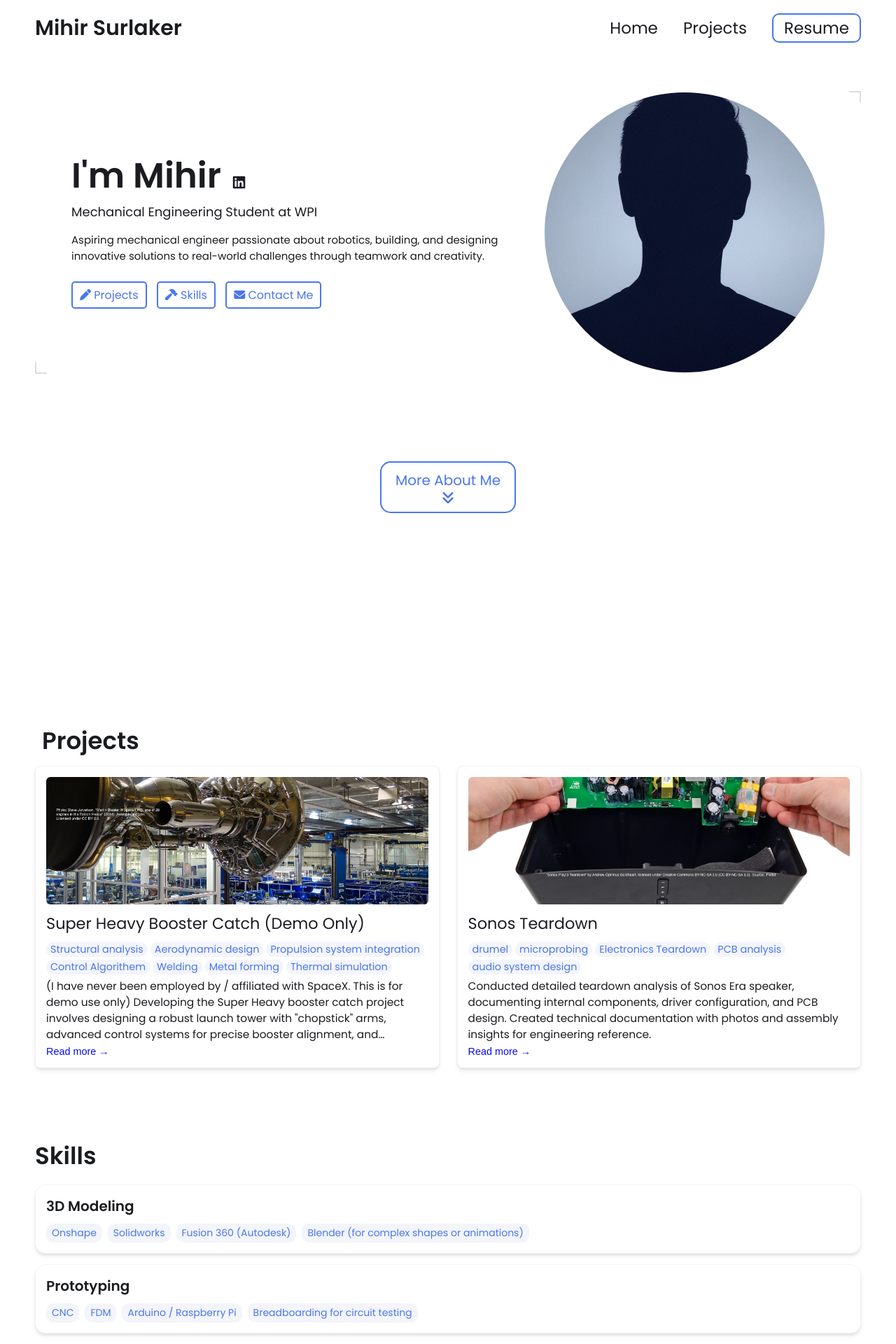
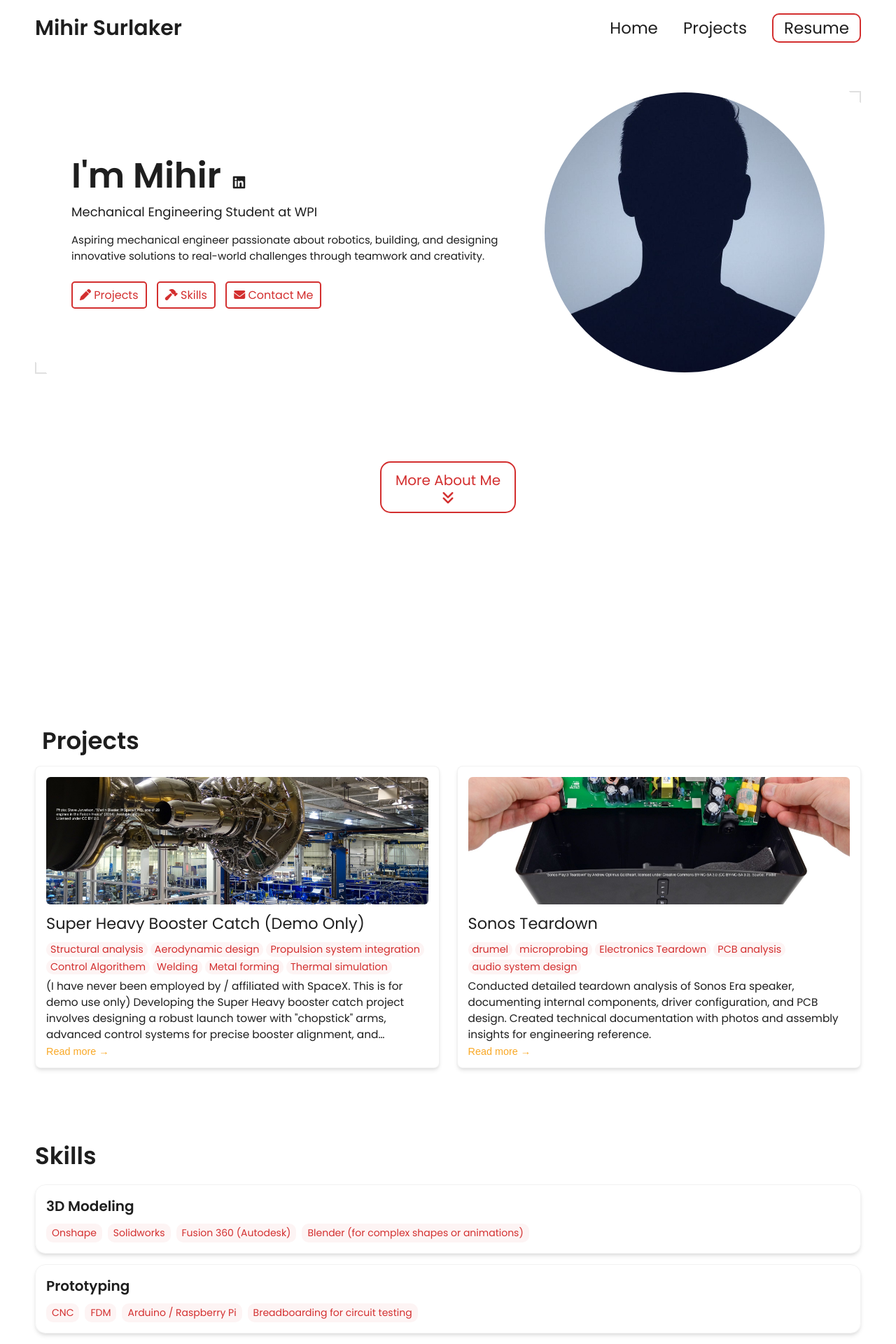
Before and after one commit to Mihirsur007/Mihirsur007.github.io, a Jekyll site: the page built from index.html, in a window 1280 px wide. Shown: the top 1920 px of the page at 70% size. Built offline with Jekyll 4.4.1, drawn with Linux system fonts in a browser that asks for light colours.

Commit message:
Color edits

```diff
--- a/_config.yml
+++ b/_config.yml
@@ -58,12 +58,12 @@ formspree-key:   https://formspree.io/f/{8-digit key}
 
 # Active theme (Updatethis to switch themes). Make sure to keep the indentation the samne.
 colors: # this is the basic theme
-  text: "#1a1c20"
-  border: "#ddd"
-  link: "#4a76ee"
-  highlight: "#0c0cf2"
+  text: "#1e1e1e"
+  border: "#e0e0e0"
+  link: "#d32f2f"
+  highlight: "#f9a825"
   background: "#ffffff"
-  light_background: "#f3f5fb"
+  light_background: "#fdf4f4"
 
 # A few examples.
 basic theme:
```
